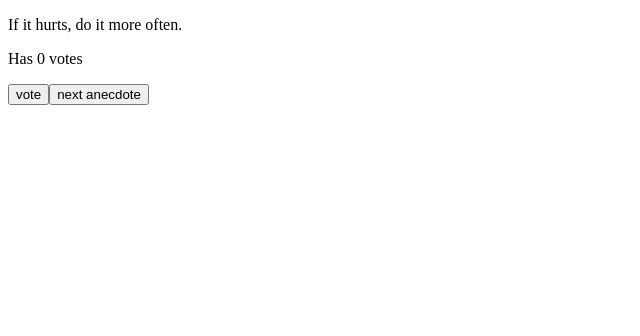
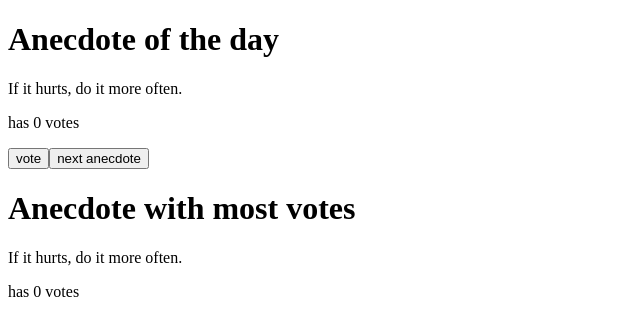
Before and after one commit to Slohis/FullS, a React (Create React App) app in the folder part01/anecdotes/: page / in a window 1280 px wide. Shown: the top 336 px of the page, without its empty margins (0-640 px from the left). Built offline with nearby package versions, Linux system fonts and the light colour scheme.

Commit message:
Anecdote with the most votes is displayed

```diff
--- a/part01/anecdotes/src/App.js
+++ b/part01/anecdotes/src/App.js
@@ -1,9 +1,20 @@
 import { useState } from 'react'
+
+const MostVotes = (props) => {
+  return (
+    <div>
+      <h1>Anecdote with most votes</h1>
+      <p>{props.mostVoted}</p>
+      <p>has {props.voteAmount} votes</p>
+    </div>
+  )
+}
+
 
 const Votes = (props) => {
   return (
     <div>
-      <p>Has {props.votes} votes</p>
+      <p>has {props.votes} votes</p>
     </div>
   )
 }
@@ -34,9 +45,25 @@ const App = () => {
     setSelected(generateRandomNumber(anecdotes.length))
   }
 
+  const getMostVotedIndex = (points) => {
+    let max = points[0]
+    let maxIndex = 0
+    console.log('points.length', points.length)
+
+    for (let i = 1; i < points.length; i++) {
+      if (points[i] > max) {
+        maxIndex = i
+        max = points[i]
+        console.log('iterating points array')
+      }
+    }
+
+    console.log('Max index' , maxIndex)
+    return maxIndex
+  }
+
   const addVote = (points, index) => {
-    console.log('kaa')
-    const newVoteArray = { ...points }
+    const newVoteArray = [ ...points ]
     newVoteArray[index] += 1
     setPoints(newVoteArray)
   }
@@ -46,10 +73,12 @@ const App = () => {
 
   return (
     <div>
+      <h1>Anecdote of the day</h1>
       <p>{anecdotes[selected]}</p>
       <Votes votes={points[selected]} />
       <Button handleClick={() => addVote(points, selected)} text='vote' />
       <Button handleClick={() => displayNewAnecdote()} text='next anecdote' />
+      <MostVotes mostVoted={anecdotes[getMostVotedIndex(points)]} voteAmount={points[getMostVotedIndex(points)]} />
     </div>
   )
 }
```
